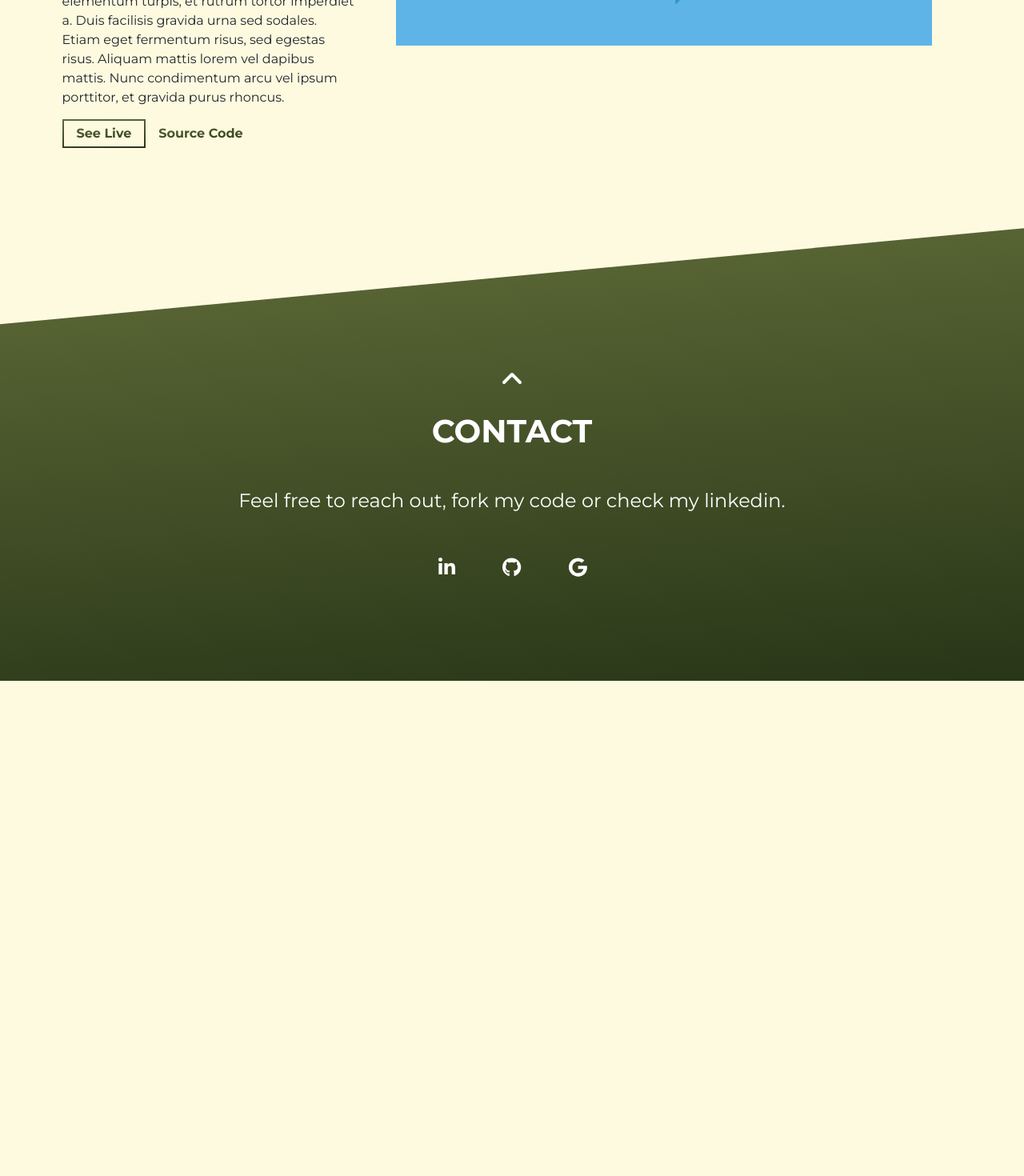
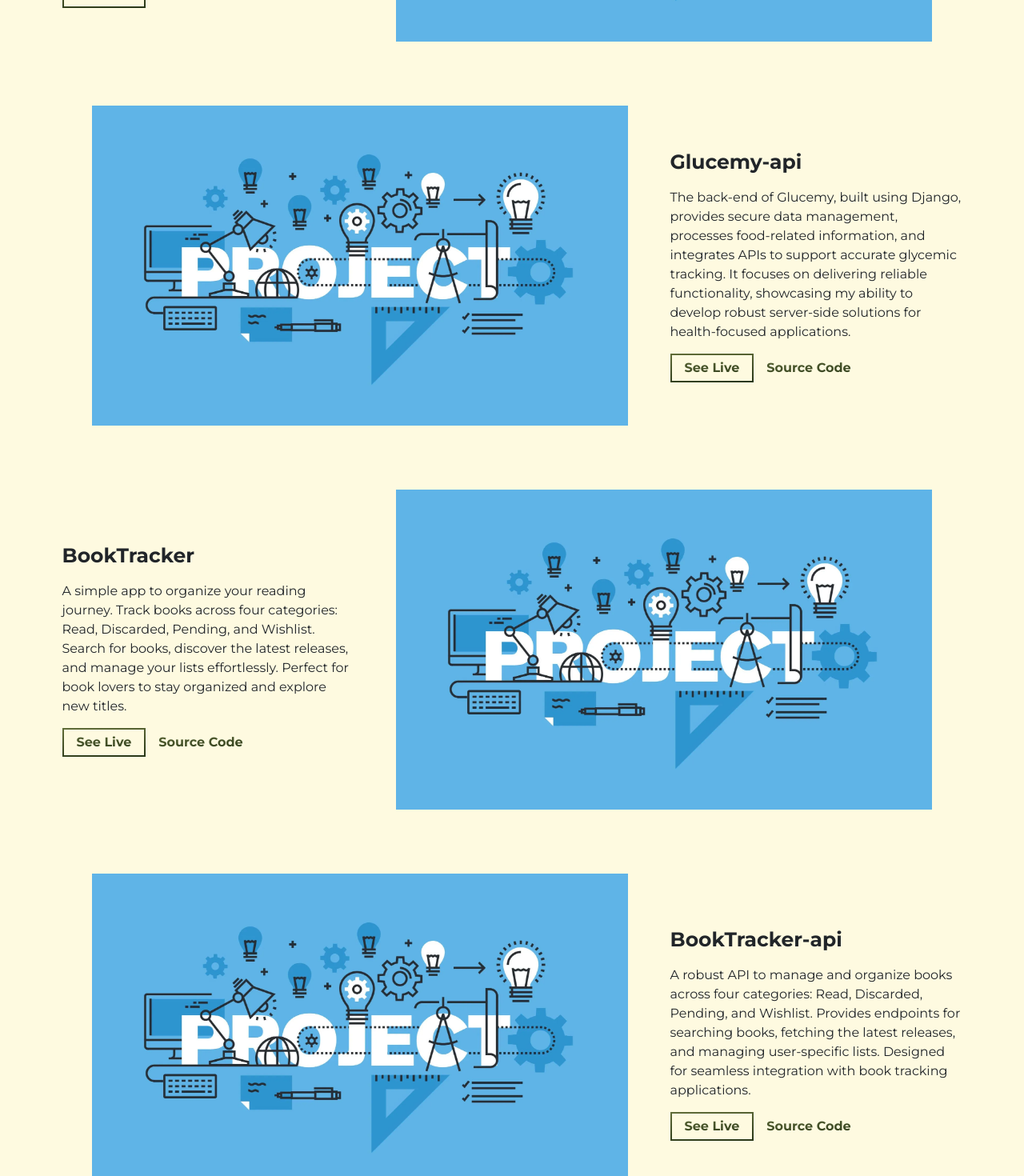
Before and after one commit to rumabe97/portfolio, an Angular app: page / in a window 1280 px wide. Shown: the part 2660-4130 px from the top of the page at 80% size. Before the commit the page ends 3511 px from the top, so only its background shows below. Built offline with nearby package versions, Linux system fonts and the light colour scheme.

Commit message:
Add project

```diff
--- a/src/app/modules/project/project-card/project-card.component.html
+++ b/src/app/modules/project/project-card/project-card.component.html
@@ -1,5 +1,5 @@
 <div class="row {{isEven % 2 === 0 ? 'row-even' : ''}}">
-    <div class="col-lg-4 col-sm-12">
+    <div class="col-lg-4 col-sm-12 project-info">
         <div class="project-wrapper__text" [ngsReveal]="getConfig('project-wrapper__text')">
             <h3 class="project-wrapper__text-title">{{ project.name }}</h3>
             <div>
@@ -31,8 +31,8 @@
                         <figure>
                             <img
                                     alt="Project Image"
-                                    class="img-fluid"
-                                    ngSrc="assets/img/project.webp"
+                                    class="img-fluid project-image"
+                                    ngSrc="{{project.image ? project.image: 'assets/img/project.webp'}}"
                                     height="1229" width="2048"/>
                         </figure>
                     </div>
--- a/src/app/modules/project/project-card/project-card.component.scss
+++ b/src/app/modules/project/project-card/project-card.component.scss
@@ -81,6 +81,14 @@ figure {
   animation: shine .75s;
 }
 
+.project-info {
+  margin-top: auto;
+  margin-bottom: auto;
+}
+
+.project-image {
+  height: 50vh !important;
+}
 @-webkit-keyframes shine {
   to {
     left: 125%;
--- a/src/app/modules/project/projects-list/mockValues.ts
+++ b/src/app/modules/project/projects-list/mockValues.ts
@@ -6,13 +6,34 @@ export const projects: IProject[] = [
         description: 'A digital calendar enables effortless addition and editing of events. By setting event times, an alarm can be activated to receive timely notifications. This tool organizes your schedule, ensuring you never miss an important appointment by reminding you in advance of the exact timing of each scheduled event.',
         urlLive: 'rumabe97.github.io/MonthlyCalendar/',
         urlGit: 'github.com/rumabe97/MonthlyCalendar',
+        image: 'assets/img/calendar.webp'
+    },
+    {
+        name: 'Glucemy',
+        description: 'Glucemy is a front-end application designed to help users monitor their blood glucose index and access glycemic information about various foods. It offers an intuitive interface to track and manage dietary choices. Developed as my final degree project some time ago, the application may have limitations with Gmail and Outlook login functionalities due to outdated integrations.',
+        urlLive: 'glucemy-front.vercel.app/app',
+        urlGit: 'github.com/rumabe97/Glucemy-front',
         image: ''
     },
     {
-        name: 'Project 2',
-        description: 'Lorem ipsum dolor sit amet, consectetur adipiscing elit. Vivamus ut nisl a ante tincidunt tincidunt vel ac nisl. Donec at ante turpis. Phasellus ligula ipsum, scelerisque eu pellentesque ac, rutrum in elit. Vestibulum sapien mauris, auctor sit amet purus sed, dignissim pretium erat. Proin ultricies accumsan ipsum, et scelerisque ipsum laoreet sit amet. Ut et dui ante. Aliquam mattis leo ac dolor faucibus pulvinar. Curabitur bibendum lorem diam, at porttitor mi ornare quis. Praesent tincidunt elementum turpis, et rutrum tortor imperdiet a. Duis facilisis gravida urna sed sodales. Etiam eget fermentum risus, sed egestas risus. Aliquam mattis lorem vel dapibus mattis. Nunc condimentum arcu vel ipsum porttitor, et gravida purus rhoncus.',
-        urlLive: 'www.google.com',
-        urlGit: 'www.github.com',
+        name: 'Glucemy-api',
+        description: 'The back-end of Glucemy, built using Django, provides secure data management, processes food-related information, and integrates APIs to support accurate glycemic tracking. It focuses on delivering reliable functionality, showcasing my ability to develop robust server-side solutions for health-focused applications.',
+        urlLive: 'glucemy-back.vercel.app/api/schema/swagger-ui/',
+        urlGit: 'github.com/rumabe97/glucemy-back',
+        image: ''
+    },
+    {
+        name: 'BookTracker',
+        description: 'A simple app to organize your reading journey. Track books across four categories: Read, Discarded, Pending, and Wishlist. Search for books, discover the latest releases, and manage your lists effortlessly. Perfect for book lovers to stay organized and explore new titles.',
+        urlLive: '',
+        urlGit: 'github.com/rumabe97/BookTracker',
+        image: ''
+    },
+    {
+        name: 'BookTracker-api',
+        description: 'A robust API to manage and organize books across four categories: Read, Discarded, Pending, and Wishlist. Provides endpoints for searching books, fetching the latest releases, and managing user-specific lists. Designed for seamless integration with book tracking applications.',
+        urlLive: 'book-tracker-api-dev.vercel.app/v0/schema/swagger-ui/',
+        urlGit: 'github.com/therootkitcompany/BookTrackerApi',
         image: ''
     }
 ]
```
Also changed, not shown: src/assets/img/calendar.webp (added), 1 other file (tests, documents, lock files or other folders).
